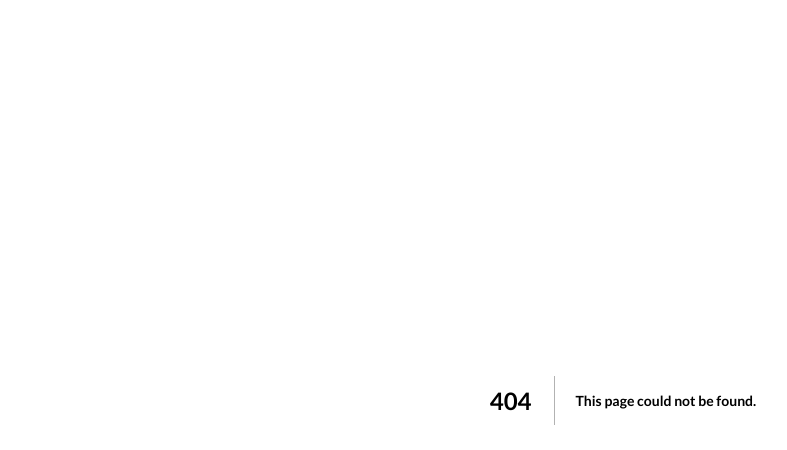
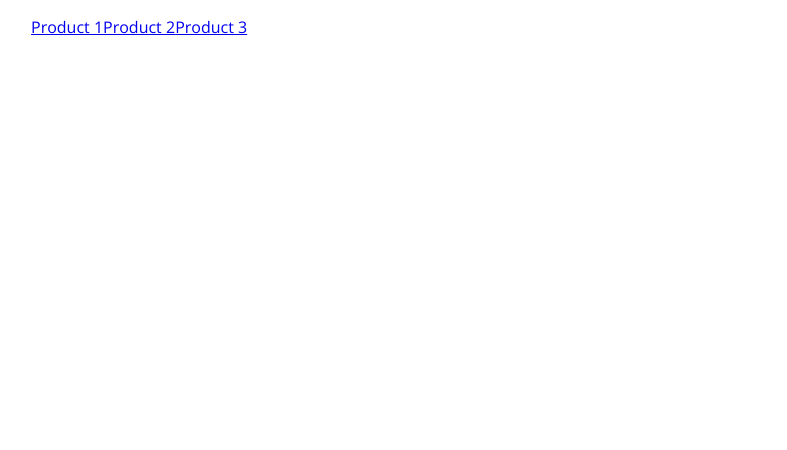
Before and after one commit to dlittle1/learning-nextjs, a Next.js app in the folder dummySite/: page / in a window 1280 px wide. Before the commit this address had no page. Shown: the top 450 px of the page, without its empty margins (17-804 px from the left). Built offline with nearby package versions, Linux system fonts and the light colour scheme.

Commit message:
projects page

```diff
--- /dev/null
+++ b/dummySite/pages/index.js
@@ -0,0 +1,41 @@
+import path from 'path';
+import fs from 'fs/promises';
+import Link from 'next/link';
+
+function HomePage(props) {
+  const { products } = props;
+
+  return (
+    <ul>
+      {products.map((product) => (
+        <Link href={`/products/${product.id}`}>
+          <a>{product.title}</a>
+        </Link>
+      ))}
+    </ul>
+  );
+}
+
+export async function getStaticProps(context) {
+  console.log('Regenerating static files...');
+  const filePath = path.join(process.cwd(), 'data', 'dummy-backend.json');
+  const jsonData = await fs.readFile(filePath);
+  const data = JSON.parse(jsonData);
+
+  if (!data) {
+    return {
+      redirect: {
+        destination: '/no-data',
+      },
+    };
+  }
+
+  return {
+    props: {
+      products: data.products,
+    },
+    revalidate: 10,
+  };
+}
+
+export default HomePage;
```
